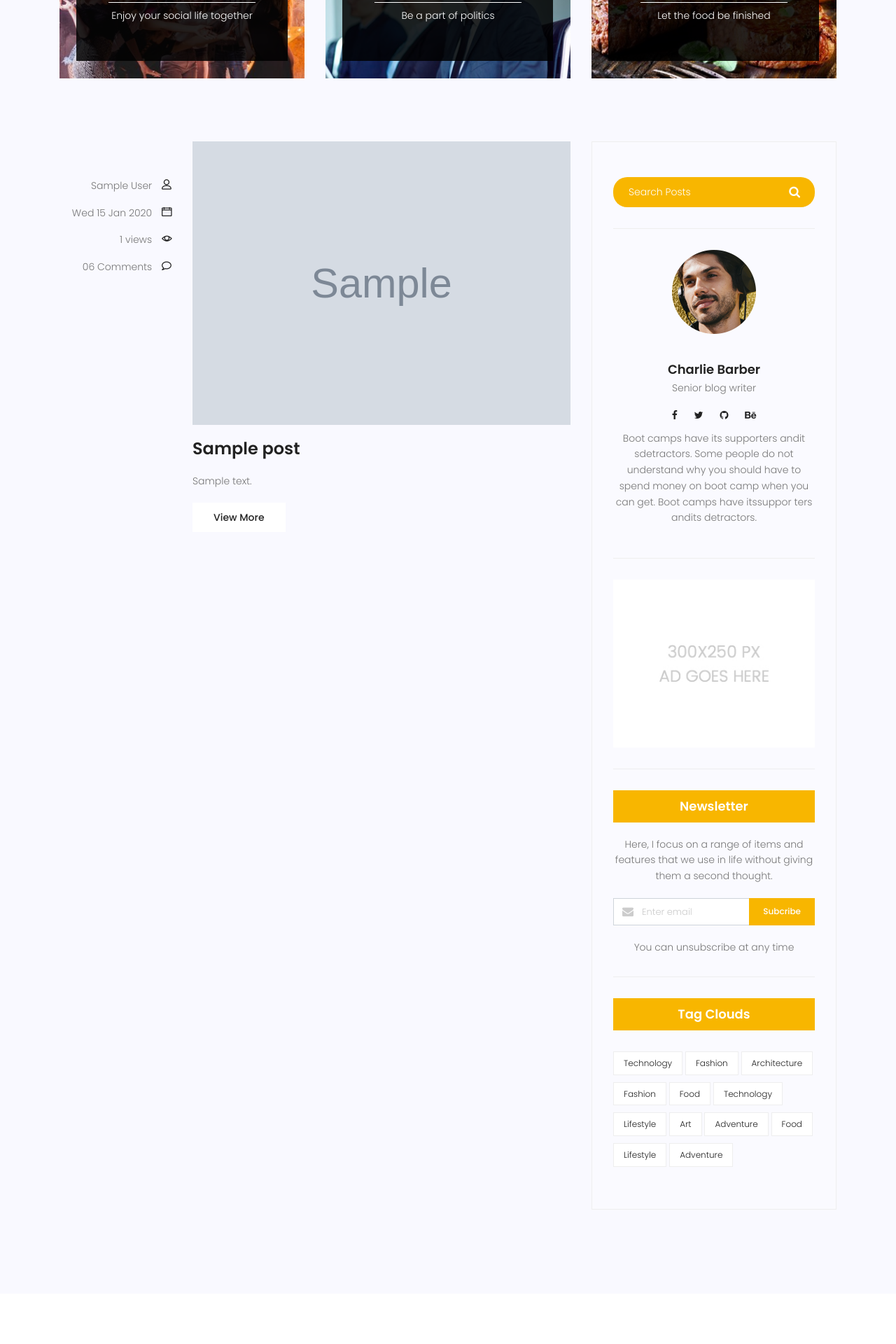
After one commit to yoonZINO/mysite, a Django app: page /blog/Search/ in a window 1280 px wide. The commit adds this page. Shown: the part 920-2840 px from the top of the page at 70% size. Run offline with Django 5.2, Linux system fonts and the light colour scheme; tables that the repository leaves empty hold one stand-in row (values such as "Sample post"); grey boxes marked "Sample" are stand-in pictures; some libraries are stand-ins or nearby versions.

Commit message:
...
crate paginator, put every 4 posts in a page  and refer to each page

```diff
--- a/blog/urls.py
+++ b/blog/urls.py
@@ -7,5 +7,6 @@ urlpatterns = [
     path('',views.blog_view, name='index'), #for blog/index
     path('blog/<int:pid>', views.blog_single, name='single'),
     path('test/', views.testblog, name='testblog'),
-    path('Author/<str:Author_username>', views.blog_view, name='ListByAuthor')
+    path('Author/<str:Author_username>', views.blog_view, name='ListByAuthor'),
+    path('Search/', views.blog_search, name='search')
 ]
--- a/blog/views.py
+++ b/blog/views.py
@@ -1,10 +1,19 @@
 from django.shortcuts import render, get_object_or_404
 from blog.models import Post
+from django.core.paginator import Paginator, PageNotAnInteger, EmptyPage
 
 def blog_view(requests, Author_username=None):
     Posts = Post.objects.filter(status=1)
     if Author_username:
         Posts = Posts.filter(author__username = Author_username)
+    Posts = Paginator(Posts, 4)
+    page_numb = requests.GET.get('page')
+    try:
+        Posts = Posts.get_page(page_numb)
+    except PageNotAnInteger:
+        Posts = Posts.page(1)
+    except EmptyPage:
+        Posts = Posts.page(Posts.num_pages)
     context = {'posts': Posts}
     return render(requests, 'blog\\blog-home.html', context)
 
@@ -13,5 +22,13 @@ def blog_single(requests, pid):
     context = {'post':post}
     return render(requests, 'blog\\blog-single.html', context)
 
+def blog_search(request):
+    Posts = Post.objects.filter(status=1)
+    if request.method == 'GET':
+        if request.GET.get('s'):
+            Posts = Posts.filter(content__contains = request.GET.get('s'))
+    context = {'posts': Posts}
+    return render(request, 'blog\\blog-home.html', context)
+
 def testblog(requests):
     return render(requests, 'test.html')
--- a/templates/blog/blog-home.html
+++ b/templates/blog/blog-home.html
@@ -134,8 +134,10 @@
 						<div class="col-lg-3 col-md-3 meta-details">
 							<div class="user-details row">
 								<p class="user-name col-lg-12 col-md-12 col-6">
+									<p class="user-name col-lg-12 col-md-12 col-6">
 									<a href="{% url 'blog:ListByAuthor' Author_username=post.author.username %}">{{ post.author.get_full_name }}</a>
 									<span class="lnr lnr-user"></span>
+								</p
 								</p>
 								<p class="date col-lg-12 col-md-12 col-6">
 									<a href="#">{{ post.created_date|date:"D d M Y" }}</a>
@@ -174,14 +176,8 @@
 				<!-- ===== SIDEBAR COLUMN ===== -->
 				<div class="col-lg-4 sidebar-widgets">
 					<div class="widget-wrap">
-						<div class="single-sidebar-widget search-widget">
-							<form class="search-form" action="#">
-								<input placeholder="Search Posts" name="search" type="text"
-									onfocus="this.placeholder = ''" onblur="this.placeholder = 'Search Posts'">
-								<button type="submit"><i class="fa fa-search"></i></button>
-							</form>
-						</div>
 
+						{% include 'blog/blog-search.html' %}
 						{% include 'blog/blog-writer.html' %}
 
 
@@ -241,6 +237,38 @@
 		</div><!-- close container -->
 	</section>
 	<!-- End post-content Area -->
+
+
+	<nav class="blog-pagination justify-content-center d-flex">
+		<ul class="pagination">
+			<li class="page-item">
+				{% if posts.has_previous %}
+				<a href="?page={{ posts.previous_page_number }}" class="page-link" aria-label="Previous">
+					<span aria-hidden="true">
+						<span class="lnr lnr-chevron-left"></span>
+					</span>
+					{% endif %}
+				</a>
+			</li>
+			{% for i in posts.paginator.page_range %}
+			{% if posts.number == i %}
+				<li class="page-item active"><a href="?page={{i}}" class="page-link">{{i}}</a></li>
+				{% else %}
+				<li class="page-item"><a href="?page={{i}}" class="page-link">{{i}}</a></li>
+			{% endif %}
+			{% endfor %}
+			{% if posts.has_next %}
+			<li class="page-item">
+				<a href="?page={{ posts.next_page_number }}" class="page-link" aria-label="Next">
+					<span aria-hidden="true">
+						<span class="lnr lnr-chevron-right"></span>
+					</span>
+					{% endif %}
+				</a>
+			</li>
+		</ul>
+	</nav>
+
 
 
 
--- /dev/null
+++ b/templates/blog/blog-search.html
@@ -0,0 +1,7 @@
+<div class="single-sidebar-widget search-widget">
+							<form class="search-form" action="{% url 'blog:search' %}" method="get">
+								<input placeholder="Search Posts" name="s" type="text"
+									onfocus="this.placeholder = ''" onblur="this.placeholder = 'Search Posts'">
+								<button type="submit"><i class="fa fa-search"></i></button>
+							</form>
+						</div>
```
